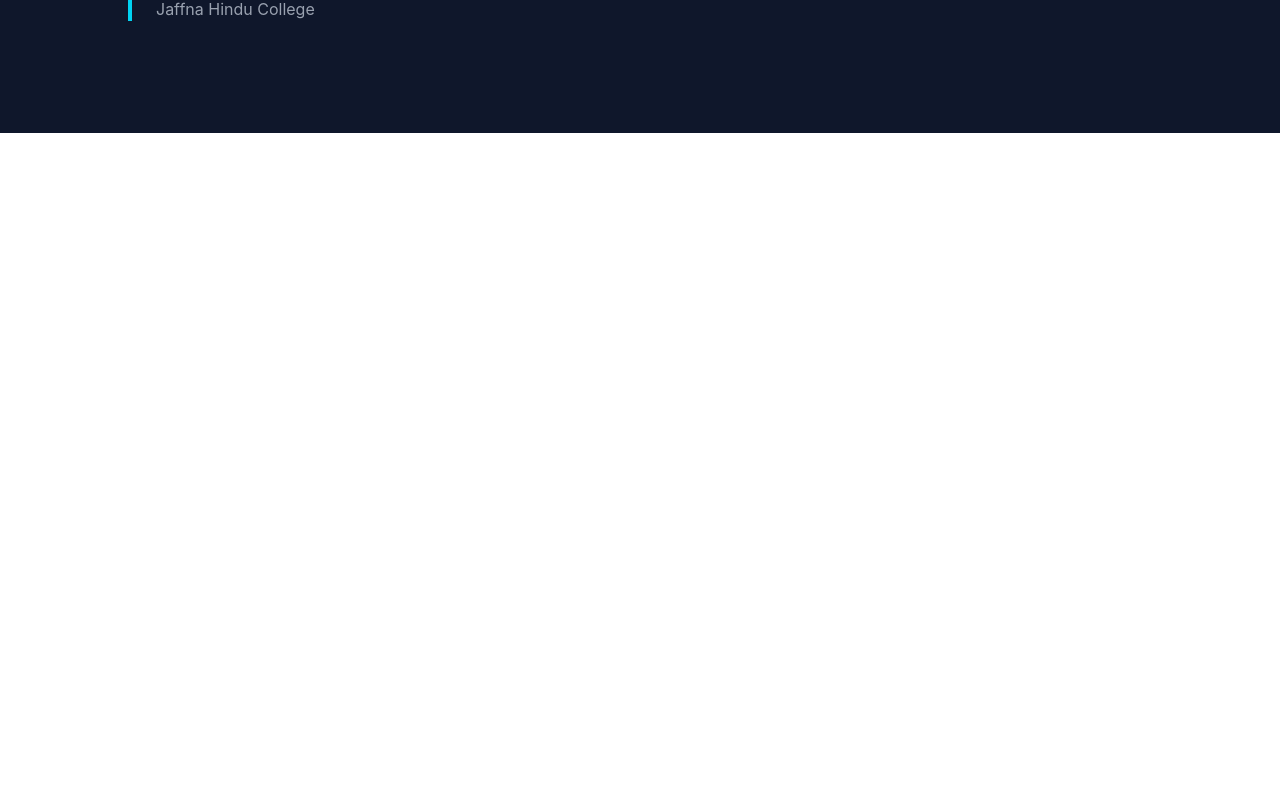
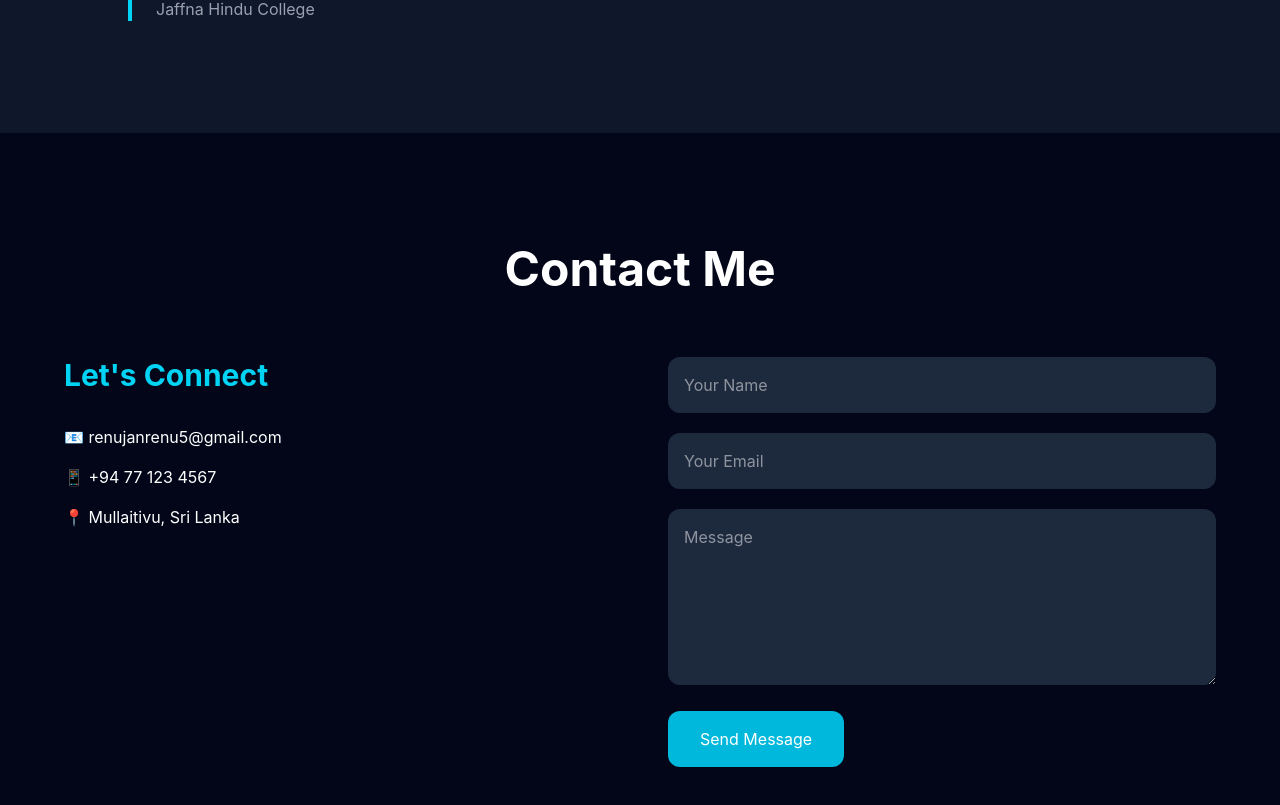
Before and after one commit to JeyakumarRenujan/devportfolio, a React (Vite) app: page / in a window 1280 px wide. Shown: the part 3795-4600 px from the top of the page. Before the commit the page ends 3928 px from the top, so only its background shows below. Built offline with nearby package versions, Linux system fonts and the light colour scheme.

Commit message:
feat: implement contact section

```diff
--- a/src/App.jsx
+++ b/src/App.jsx
@@ -5,6 +5,8 @@ import Skills from "./components/Skills/Skills";
 import Projects from "./components/Projects/Projects";
 import Experience from "./components/Experience/Experience";
 import Education from "./components/Education/Education";
+import Contact from "./components/Contact/Contact";
+
 
 function App() {
   return (
@@ -16,6 +18,7 @@ function App() {
       <Projects />
       <Experience />
       <Education />
+      <Contact />
     </div>
   );
 }
--- a/src/components/Contact/Contact.jsx
+++ b/src/components/Contact/Contact.jsx
@@ -1,5 +1,77 @@
+import { motion } from "framer-motion";
+import contactData from "../../data/contactData";
+
 function Contact() {
-    return <div>Contact</div>;
+  return (
+    <section
+      id="contact"
+      className="bg-slate-950 py-28 px-6 text-white"
+    >
+      <div className="max-w-6xl mx-auto">
+
+        <motion.h2
+          initial={{ opacity: 0 }}
+          whileInView={{ opacity: 1 }}
+          className="text-5xl font-bold text-center mb-16"
+        >
+          Contact Me
+        </motion.h2>
+
+        <div className="grid md:grid-cols-2 gap-14">
+
+          <div>
+
+            <h3 className="text-3xl font-bold text-cyan-400 mb-8">
+              Let's Connect
+            </h3>
+
+            <p className="mb-4">
+              📧 {contactData.email}
+            </p>
+
+            <p className="mb-4">
+              📱 {contactData.phone}
+            </p>
+
+            <p>
+              📍 {contactData.location}
+            </p>
+
+          </div>
+
+          <form className="space-y-5">
+
+            <input
+              type="text"
+              placeholder="Your Name"
+              className="w-full p-4 rounded-xl bg-slate-800"
+            />
+
+            <input
+              type="email"
+              placeholder="Your Email"
+              className="w-full p-4 rounded-xl bg-slate-800"
+            />
+
+            <textarea
+              rows="6"
+              placeholder="Message"
+              className="w-full p-4 rounded-xl bg-slate-800"
+            />
+
+            <button
+              className="bg-cyan-500 px-8 py-4 rounded-xl hover:bg-cyan-400 transition"
+            >
+              Send Message
+            </button>
+
+          </form>
+
+        </div>
+
+      </div>
+    </section>
+  );
 }
 
 export default Contact;
--- /dev/null
+++ b/src/data/contactData.js
@@ -0,0 +1,7 @@
+const contactData = {
+  email: "renujanrenu5@gmail.com",
+  phone: "+94 77 123 4567",
+  location: "Mullaitivu, Sri Lanka",
+};
+
+export default contactData;
```
